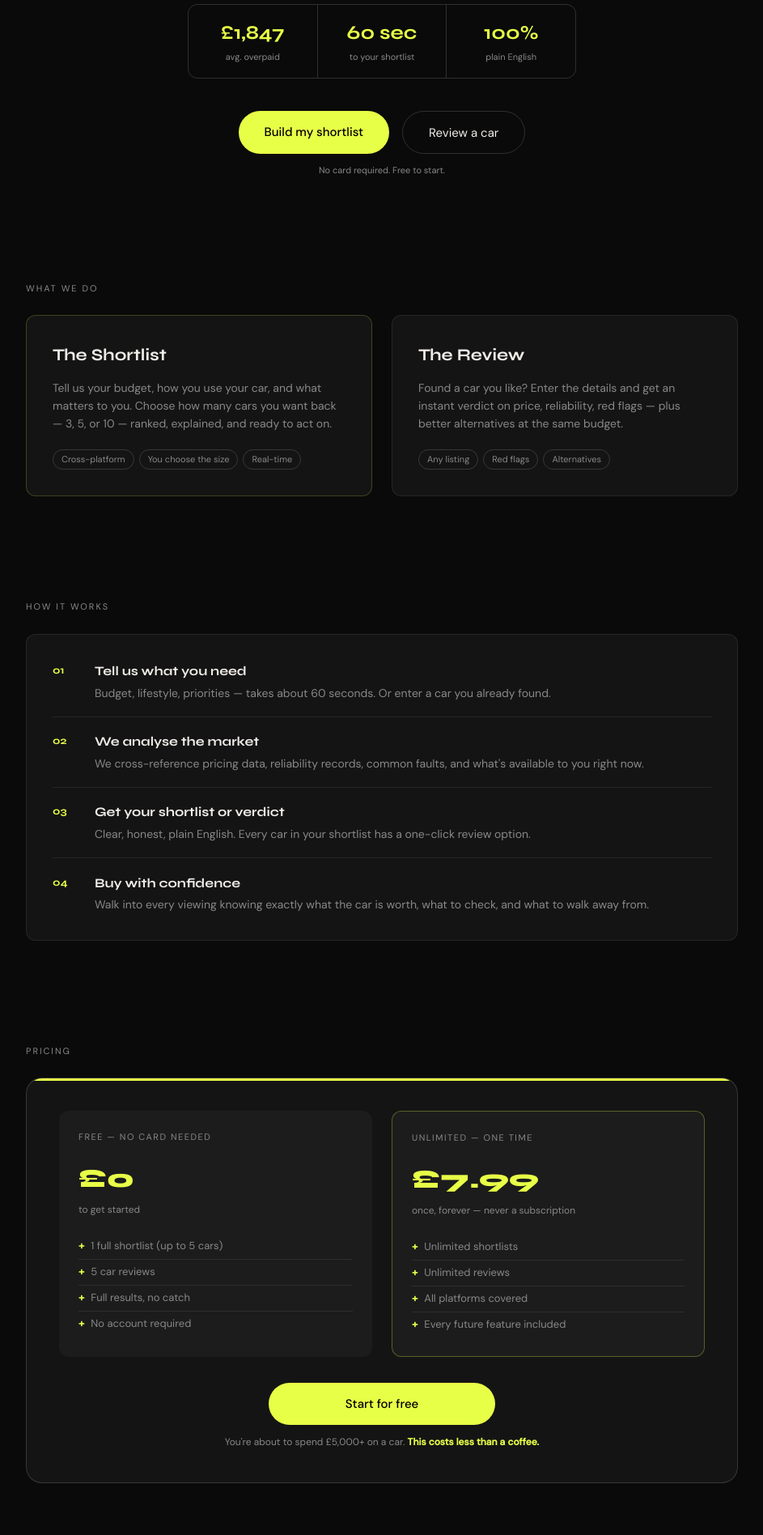
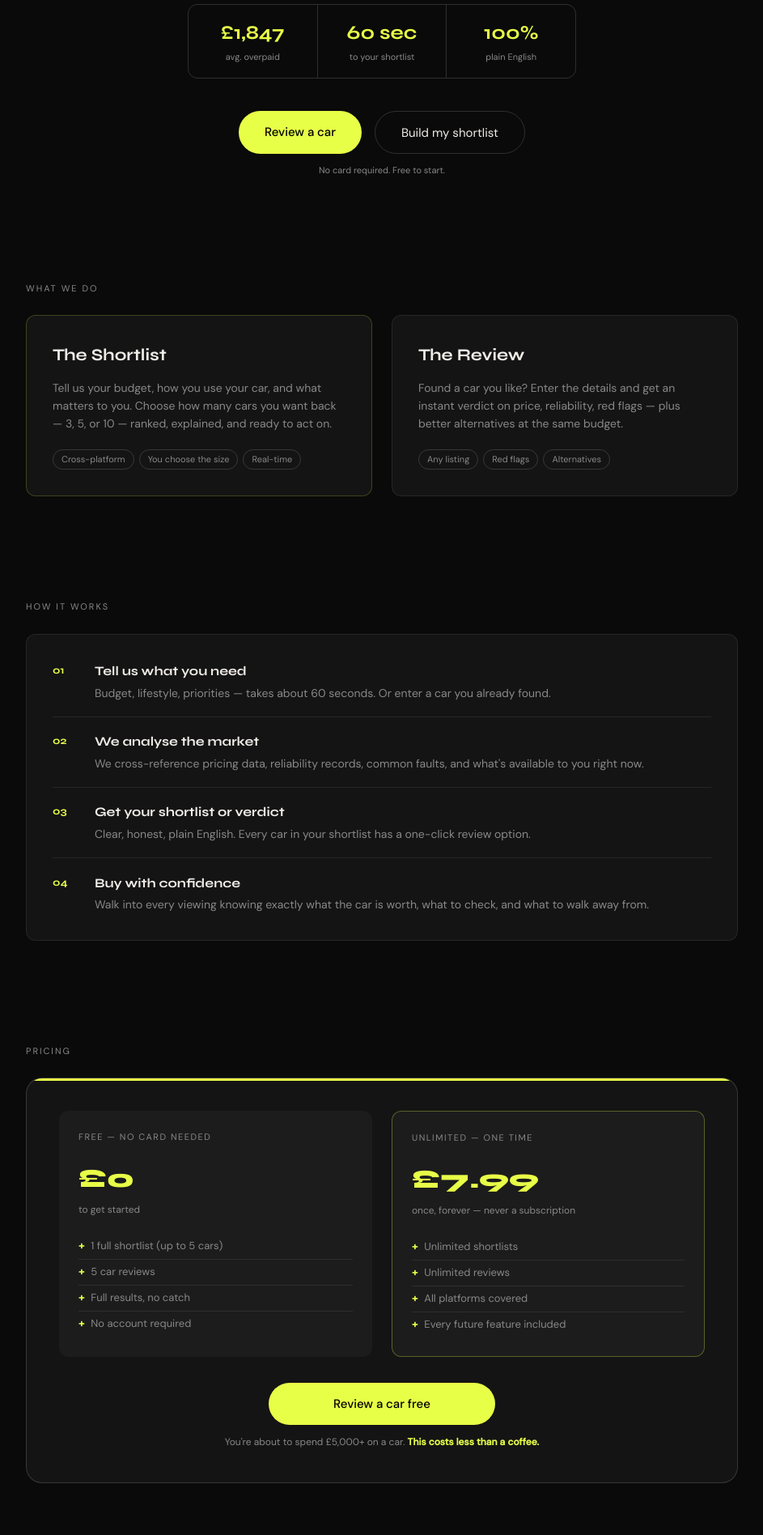
Before and after one commit to willthorne11/carwise, a Next.js app: page / in a window 1280 px wide. Shown: the part 680-2576 px from the top of the page at 81% size, without its empty margins (168-1111 px from the left). Built offline with nearby package versions, Linux system fonts and the light colour scheme; no server answers.

Commit message:
Update index.js

```diff
--- a/pages/index.js
+++ b/pages/index.js
@@ -22,8 +22,8 @@ export default function Home() {
             <div className={styles.stat}><div className={styles.statNum}>100%</div><div className={styles.statLabel}>plain English</div></div>
           </div>
           <div className={styles.ctaRow}>
-            <Link href="/shortlist" className={styles.btnPrimary}>Build my shortlist</Link>
-            <Link href="/review" className={styles.btnSecondary}>Review a car</Link>
+            <Link href="/review" className={styles.btnPrimary}>Review a car</Link>
+            <Link href="/shortlist" className={styles.btnSecondary}>Build my shortlist</Link>
           </div>
           <p className={styles.freeTag}>No card required. Free to start.</p>
         </section>
@@ -98,8 +98,8 @@ export default function Home() {
               </div>
             </div>
             <div className={styles.pricingCta}>
-              <Link href="/shortlist" className={styles.btnPrimary} style={{maxWidth: '280px', display: 'block', margin: '0 auto', textAlign: 'center'}}>
-                Start for free
+              <Link href="/review" className={styles.btnPrimary} style={{maxWidth: '280px', display: 'block', margin: '0 auto', textAlign: 'center'}}>
+                Review a car free
               </Link>
               <p className={styles.pricingNudge}>You're about to spend £5,000+ on a car. <strong>This costs less than a coffee.</strong></p>
             </div>
```
